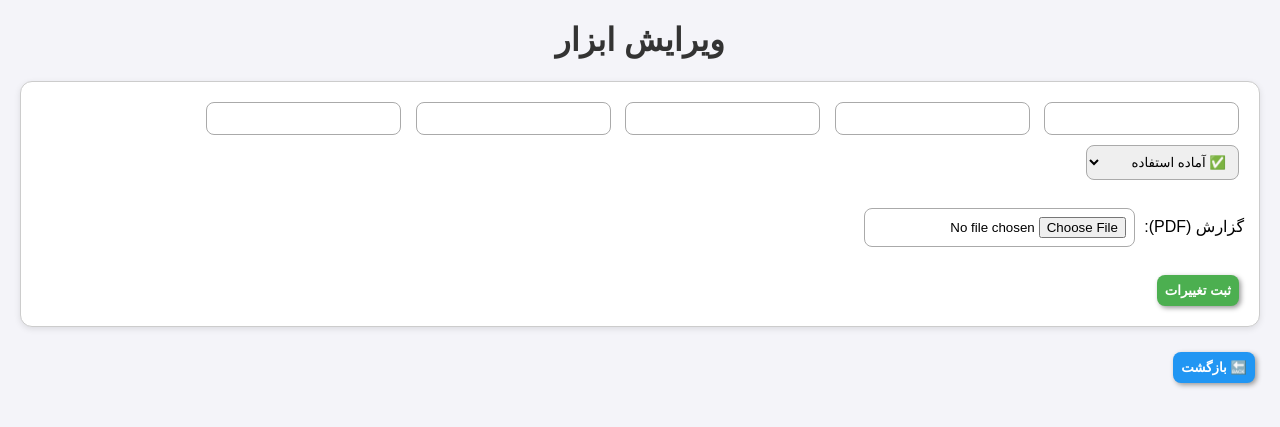
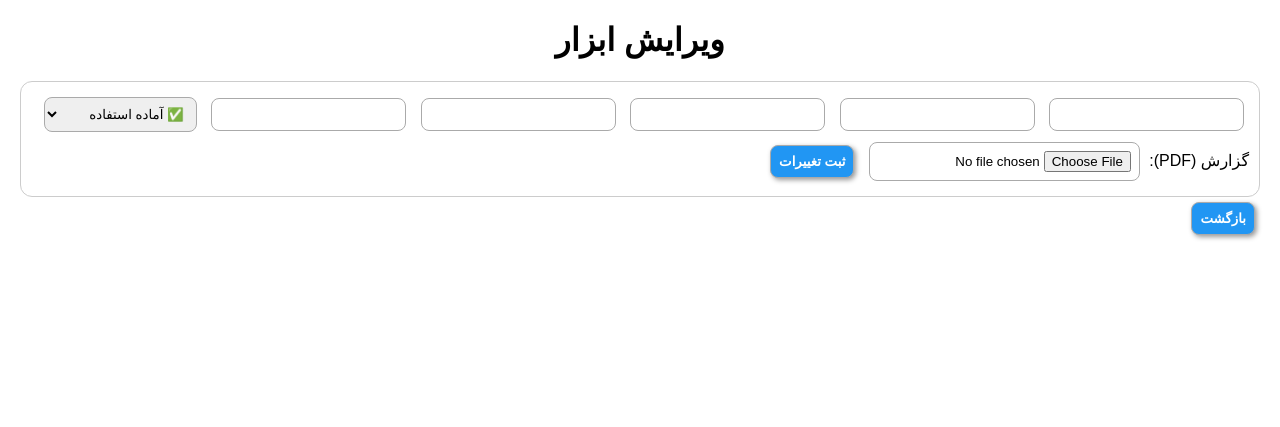
Before and after one commit to javadrad/Inventory-app-final, a Flask app: page /edit/1 in a window 1280 px wide. Shown: the top 427 px of the page. Run offline with Flask 3, Linux system fonts and the light colour scheme; data that the repository does not hold is empty.

Commit message:
Update edit.html

```diff
--- a/templates/edit.html
+++ b/templates/edit.html
@@ -3,11 +3,37 @@
 <head>
     <meta charset="UTF-8">
     <title>ویرایش ابزار</title>
-    <link rel="stylesheet" href="/static/style.css">
+    <style>
+        body {
+            font-family: "B Nazanin", Arial, sans-serif;
+            direction: rtl;
+            margin: 20px;
+        }
+        h1 { text-align: center; font-weight: bold; }
+        form {
+            padding: 10px;
+            border: 1px solid #ccc;
+            border-radius: 12px;
+        }
+        input, select, button {
+            margin: 5px;
+            padding: 8px;
+            border-radius: 8px;
+            border: 1px solid #aaa;
+        }
+        button {
+            background: #2196F3;
+            color: white;
+            font-weight: bold;
+            cursor: pointer;
+            box-shadow: 2px 2px 5px #999;
+        }
+    </style>
 </head>
 <body>
     <h1>ویرایش ابزار</h1>
-    <form method="POST" enctype="multipart/form-data" class="form-box">
+
+    <form method="POST" enctype="multipart/form-data">
         <input type="text" name="tool_type" value="{{ item[1] }}" required>
         <input type="text" name="serial_number" value="{{ item[2] }}" required>
         <input type="text" name="size" value="{{ item[3] }}">
@@ -18,17 +44,13 @@
             <option value="تعمیر" {% if item[6]=='تعمیر' %}selected{% endif %}>🛠 نیاز به تعمیر</option>
             <option value="سندبلاست" {% if item[6]=='سندبلاست' %}selected{% endif %}>🌀 نیاز به سندبلاست</option>
             <option value="خراب" {% if item[6]=='خراب' %}selected{% endif %}>❌ خراب</option>
+            <option value="Class 2" {% if item[6]=='Class 2' %}selected{% endif %}>📘 Class 2</option>
         </select>
-        <br><br>
-        گزارش (PDF):
-        {% if item[7] %}
-            <a href="{{ item[7] }}" target="_blank">📄 مشاهده گزارش فعلی</a>
-        {% endif %}
-        <input type="file" name="report_file">
+        گزارش (PDF): <input type="file" name="report_file">
         <input type="hidden" name="report_link" value="{{ item[7] }}">
-        <br><br>
         <button type="submit">ثبت تغییرات</button>
     </form>
-    <a href="/"><button>🔙 بازگشت</button></a>
+
+    <a href="/"><button>بازگشت</button></a>
 </body>
 </html>
```
